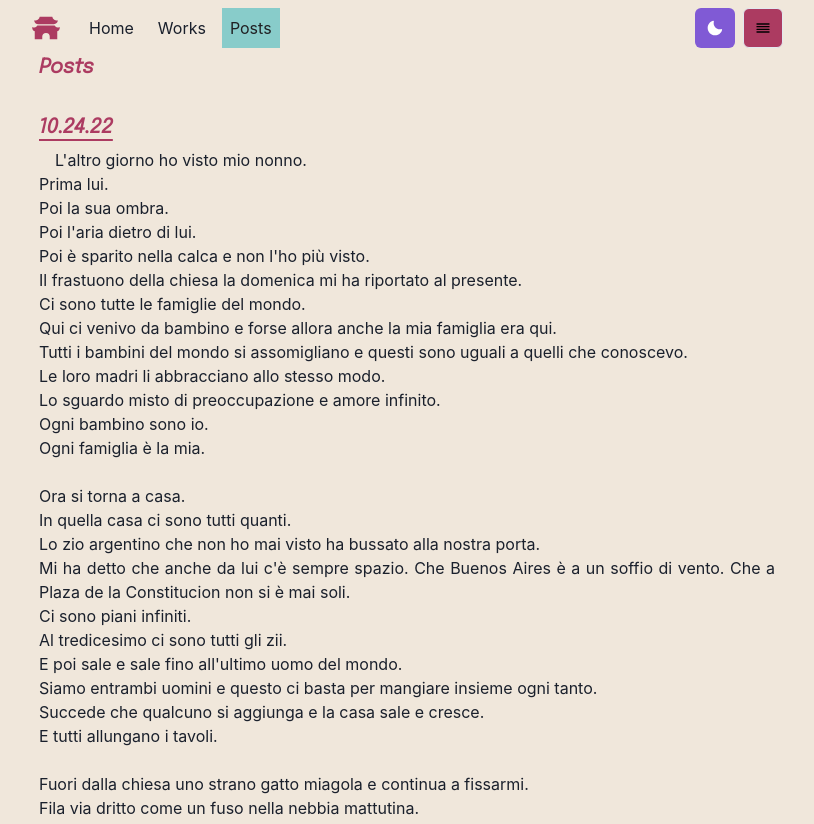
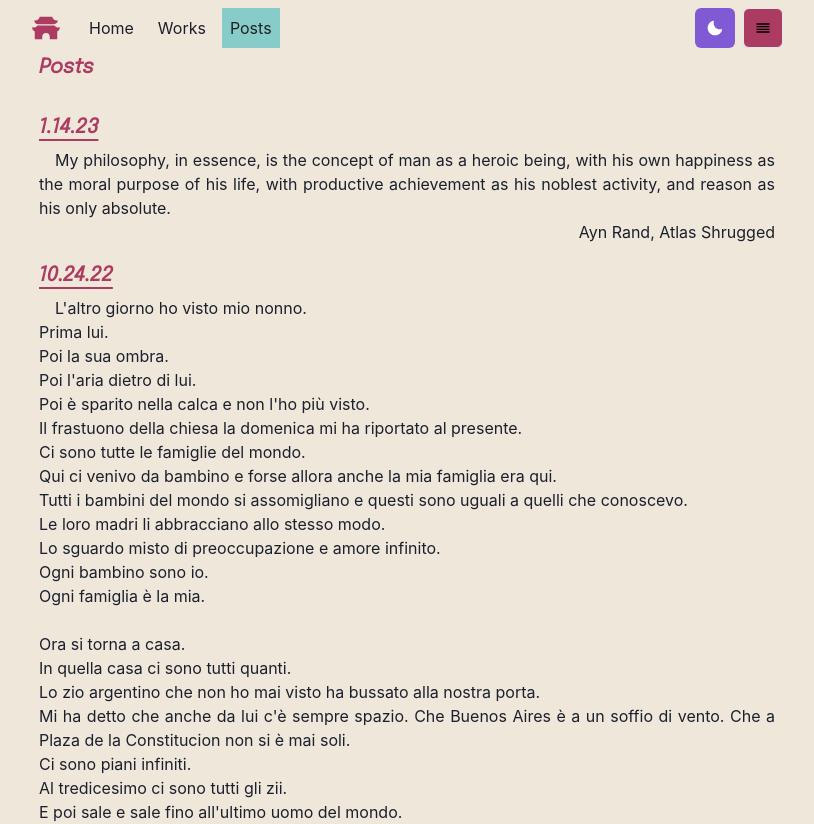
Before and after one commit to root-kawaii/funny_site, a Next.js app: page /posts in a window 1280 px wide. Shown: the top 824 px of the page, without its empty margins (233-1047 px from the left). Built offline with nearby package versions, Linux system fonts and the light colour scheme.

Commit message:
linko arrow game

```diff
--- a/pages/posts.js
+++ b/pages/posts.js
@@ -21,6 +21,15 @@ const Posts = () => (
       </Heading>
       <SimpleGrid columns={[1]} gap={12}>
         <Section>
+        <Heading as="h3" textDecoration={'underline'} fontSize={20} marginTop={5} marginBottom={2} textUnderlineOffset={6}>
+            1.14.23
+          </Heading>
+        <Paragraph>
+        My philosophy, in essence, is the concept of man as a heroic being, with his own happiness as the moral purpose of his life, with productive achievement as his noblest activity, and reason as his only absolute.
+        </Paragraph>
+        <ParagraphE>
+Ayn Rand, Atlas Shrugged
+        </ParagraphE>
         <Heading as="h3" textDecoration={'underline'} fontSize={20} marginTop={5} marginBottom={2} textUnderlineOffset={6}>
             10.24.22
           </Heading>
```
